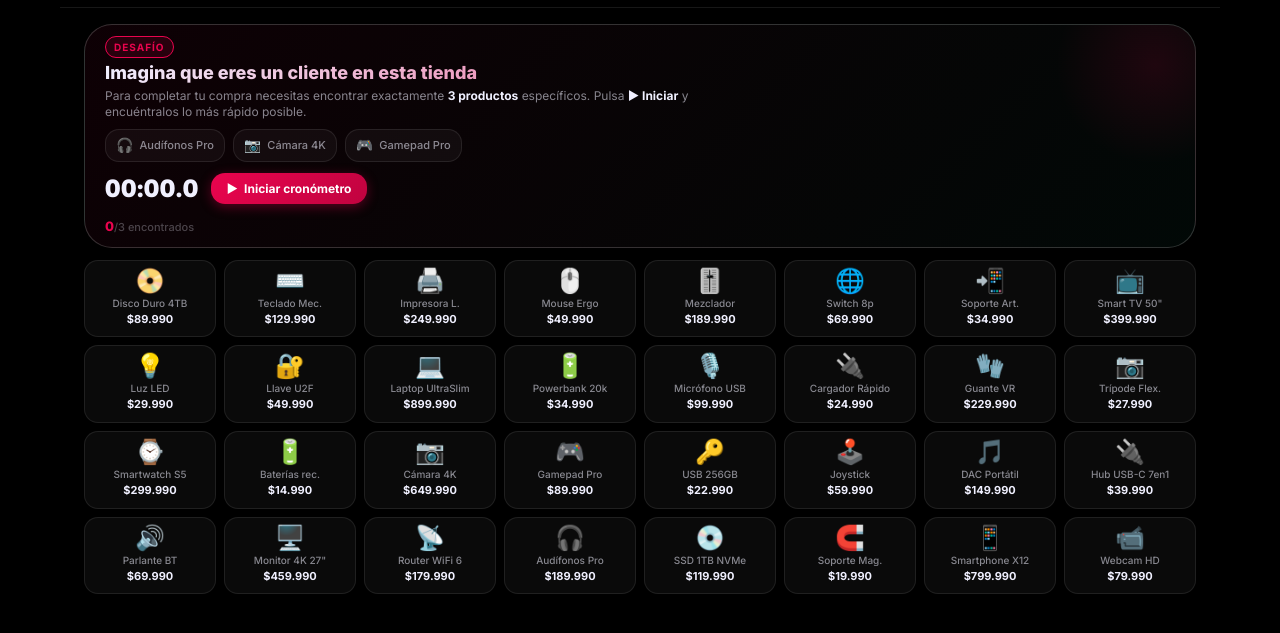
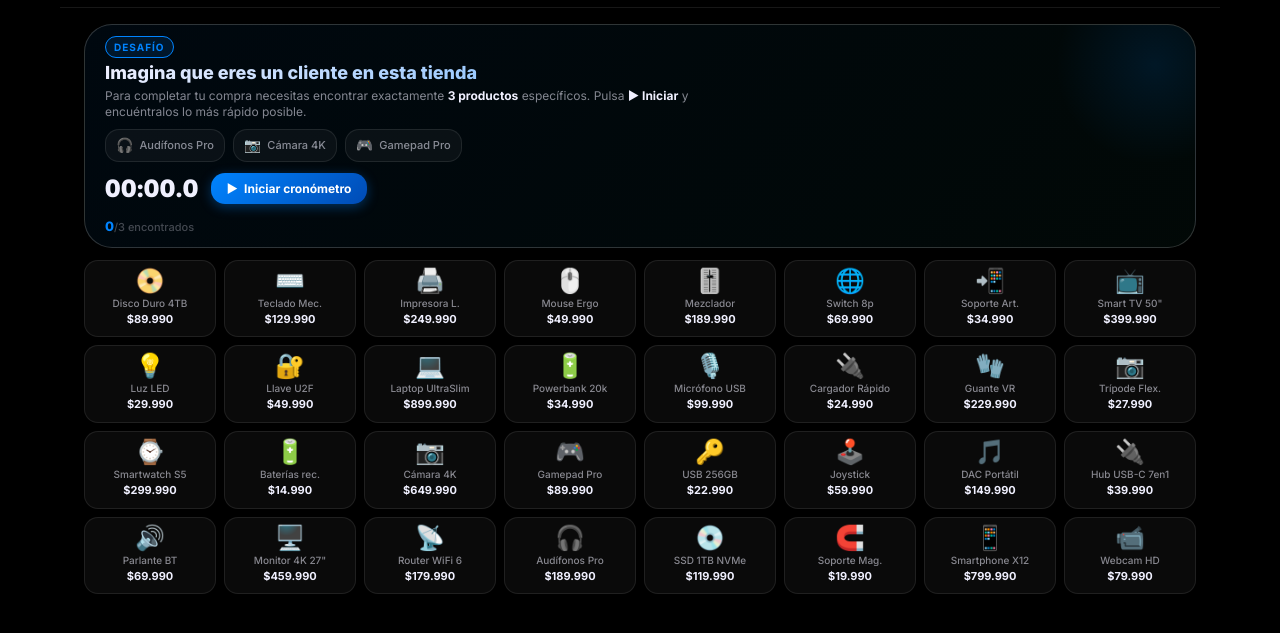
Before and after one commit to edgarcorread/judis-demo, a website built with Vite: page src/demo/index.html in a window 1280 px wide. Shown: the part 49-682 px from the top of the page. Built offline with nearby package versions, Linux system fonts and the light colour scheme.

Commit message:
style: replaces Laura avatar with cute blue companion and overhauls red theme colors to brand electric blue

```diff
--- a/src/demo/styles.css
+++ b/src/demo/styles.css
@@ -11,9 +11,9 @@
   --bg-card:      rgba(255,255,255,0.04);
   --border:       rgba(255,255,255,0.09);
   --border-b:     rgba(255,255,255,0.18);
-  --pink:         #EA044E;
-  --pink-glow:    rgba(234,4,78,0.35);
-  --pink-soft:    rgba(234,4,78,0.12);
+  --pink:         #0084ff;
+  --pink-glow:    rgba(0,132,255,0.35);
+  --pink-soft:    rgba(0,132,255,0.12);
   --luzia:        #7c6df9;
   --luzia-glow:   rgba(124,109,249,0.35);
   --luzia-soft:   rgba(124,109,249,0.12);
@@ -21,7 +21,7 @@
   --green:        #22d3a5;
   --green-glow:   rgba(34,211,165,0.35);
   --green-soft:   rgba(34,211,165,0.12);
-  --red:          #ef4444;
+  --red:          #0084ff;
   --yellow:       #fbbf24;
   --txt:          #f0f0ff;
   --txt2:         rgba(240,240,255,0.55);
@@ -60,13 +60,13 @@ body{
 
 .luzia-pill-nav{display:flex;align-items:center;gap:8px;background:var(--pink-soft);border:1px solid var(--pink);border-radius:var(--r-pill);padding:5px 14px;font-size:12px;font-weight:600;color:var(--pink);white-space:nowrap;animation:pillGlow 2s ease infinite;cursor:pointer;transition:all 0.2s ease}
 .luzia-pill-nav:hover{background:var(--pink);color:#fff;box-shadow:0 0 20px var(--pink-glow)}
-@keyframes pillGlow{0%,100%{box-shadow:0 0 12px var(--pink-glow)}50%{box-shadow:0 0 28px var(--pink-glow),0 0 50px rgba(234,4,78,0.15)}}
+@keyframes pillGlow{0%,100%{box-shadow:0 0 12px var(--pink-glow)}50%{box-shadow:0 0 28px var(--pink-glow),0 0 50px rgba(0,132,255,0.15)}}
 .luzia-dot-on{width:8px;height:8px;border-radius:50%;background:var(--pink);box-shadow:0 0 8px var(--pink);animation:blink 1.2s ease infinite}
 .luzia-dot-off{width:8px;height:8px;border-radius:50%;background:#888;box-shadow:0 0 8px #888;animation:none}
 @keyframes blink{0%,100%{opacity:1}50%{opacity:.35}}
 
 /* ── Challenge Banner ──────────────────────────── */
-.challenge-banner{background:linear-gradient(135deg,rgba(234,4,78,0.06),rgba(34,211,165,0.04));border:1px solid var(--border-b);border-radius:var(--r-xl);padding:10px 20px;margin-bottom:12px;position:relative;overflow:hidden}
+.challenge-banner{background:linear-gradient(135deg,rgba(0,132,255,0.06),rgba(34,211,165,0.04));border:1px solid var(--border-b);border-radius:var(--r-xl);padding:10px 20px;margin-bottom:12px;position:relative;overflow:hidden}
 .challenge-banner::before{content:'';position:absolute;top:-60px;right:-60px;width:200px;height:200px;background:radial-gradient(circle,var(--pink-soft),transparent 70%);pointer-events:none}
 .mini-banner{padding:10px 20px;margin-bottom:12px}
 .challenge-badge{display:inline-block;background:var(--pink-soft);border:1px solid var(--pink);color:var(--pink);font-size:10px;font-weight:700;letter-spacing:.1em;padding:2px 8px;border-radius:var(--r-pill);margin-bottom:4px}
@@ -90,12 +90,12 @@ body{
 .chrono-display.running{animation:cPulse 1s ease infinite alternate}
 @keyframes cPulse{from{text-shadow:0 0 4px rgba(255,255,255,.05)}to{text-shadow:0 0 20px rgba(255,255,255,.25)}}
 .luzia-chrono.running{animation:lcPulse 1s ease infinite alternate}
-@keyframes lcPulse{from{text-shadow:0 0 6px var(--pink-glow)}to{text-shadow:0 0 30px var(--pink-glow),0 0 50px rgba(234,4,78,.15)}}
+@keyframes lcPulse{from{text-shadow:0 0 6px var(--pink-glow)}to{text-shadow:0 0 30px var(--pink-glow),0 0 50px rgba(0,132,255,.15)}}
 
-.chrono-btn{display:flex;align-items:center;gap:6px;background:linear-gradient(135deg,var(--pink),#c0033f);border:none;border-radius:var(--r-md);color:#fff;font-size:12px;font-weight:700;padding:8px 16px;cursor:pointer;transition:all .2s;box-shadow:0 3px 12px var(--pink-glow);font-family:inherit}
+.chrono-btn{display:flex;align-items:center;gap:6px;background:linear-gradient(135deg,var(--pink),#004bb5);border:none;border-radius:var(--r-md);color:#fff;font-size:12px;font-weight:700;padding:8px 16px;cursor:pointer;transition:all .2s;box-shadow:0 3px 12px var(--pink-glow);font-family:inherit}
 .chrono-btn:hover{transform:translateY(-1px);box-shadow:0 6px 18px var(--pink-glow)}
 .chrono-btn:active{transform:translateY(0)}
-.chrono-btn.luzia-btn{background:linear-gradient(135deg,var(--pink),#b50340)}
+.chrono-btn.luzia-btn{background:linear-gradient(135deg,var(--pink),#0055d4)}
 .chrono-btn.disabled{opacity:.5;pointer-events:none}
 
 .found-label{margin-top:8px;font-size:11px;color:var(--txt3);font-weight:500}
@@ -115,7 +115,7 @@ body{
 
 /* Hotspots Luzia */
 .hotspot-ring{position:absolute;inset:-6px;border:2px solid var(--pink);border-radius:calc(var(--r-md) + 6px);animation:hRing 1.4s ease infinite;pointer-events:none;z-index:5}
-.hotspot-ring-2{position:absolute;inset:-12px;border:1px solid rgba(234,4,78,.3);border-radius:calc(var(--r-md) + 12px);animation:hRing2 1.4s ease infinite;pointer-events:none;z-index:4}
+.hotspot-ring-2{position:absolute;inset:-12px;border:1px solid rgba(0,132,255,.3);border-radius:calc(var(--r-md) + 12px);animation:hRing2 1.4s ease infinite;pointer-events:none;z-index:4}
 @keyframes hRing{0%,100%{opacity:1;box-shadow:0 0 0 0 var(--pink-glow)}50%{opacity:.7;box-shadow:0 0 12px 4px var(--pink-glow)}}
 @keyframes hRing2{0%,100%{opacity:.5}50%{opacity:.15}}
 .hotspot-label{position:absolute;top:-34px;left:50%;transform:translateX(-50%);background:var(--pink);color:#fff;font-size:10px;font-weight:700;padding:4px 11px;border-radius:var(--r-pill);white-space:nowrap;box-shadow:0 4px 16px var(--pink-glow);pointer-events:none;z-index:20;animation:lBob 2s ease infinite}
@@ -230,9 +230,9 @@ body{
 .companion.state-thinking .comp-orb{animation:orbPulseY 1.5s ease-in-out infinite}
 .companion.state-speaking .comp-dot{background:#22c55e}
 
-@keyframes dRed{0%,100%{box-shadow:0 0 0 0 rgba(239,68,68,.5)}50%{box-shadow:0 0 0 6px rgba(239,68,68,0)}}
+@keyframes dRed{0%,100%{box-shadow:0 0 0 0 rgba(0,132,255,.5)}50%{box-shadow:0 0 0 6px rgba(0,132,255,0)}}
 @keyframes dAmber{0%,100%{box-shadow:0 0 0 0 rgba(251,191,36,.5)}50%{box-shadow:0 0 0 6px rgba(251,191,36,0)}}
-@keyframes orbPulse{0%{transform:scale(1);filter:drop-shadow(0 4px 8px rgba(0,0,0,.35))}50%{transform:scale(1.05);filter:drop-shadow(0 0 8px rgba(239,68,68,.6)) drop-shadow(0 4px 8px rgba(0,0,0,.35))}100%{transform:scale(1);filter:drop-shadow(0 4px 8px rgba(0,0,0,.35))}}
+@keyframes orbPulse{0%{transform:scale(1);filter:drop-shadow(0 4px 8px rgba(0,0,0,.35))}50%{transform:scale(1.05);filter:drop-shadow(0 0 8px rgba(0,132,255,.6)) drop-shadow(0 4px 8px rgba(0,0,0,.35))}100%{transform:scale(1);filter:drop-shadow(0 4px 8px rgba(0,0,0,.35))}}
 @keyframes orbPulseY{0%{transform:scale(1);filter:drop-shadow(0 4px 8px rgba(0,0,0,.35))}50%{transform:scale(1.05);filter:drop-shadow(0 0 8px rgba(245,158,11,.6)) drop-shadow(0 4px 8px rgba(0,0,0,.35))}100%{transform:scale(1);filter:drop-shadow(0 4px 8px rgba(0,0,0,.35))}}
 
 .comp-pill{display:none;background:rgba(8,10,18,.92);border:1px solid rgba(255,255,255,.12);border-radius:var(--r-pill);padding:4px 12px;white-space:nowrap;font-size:11px;color:rgba(255,255,255,.75)}
```
Also changed, not shown: src/demo/laura.png.
